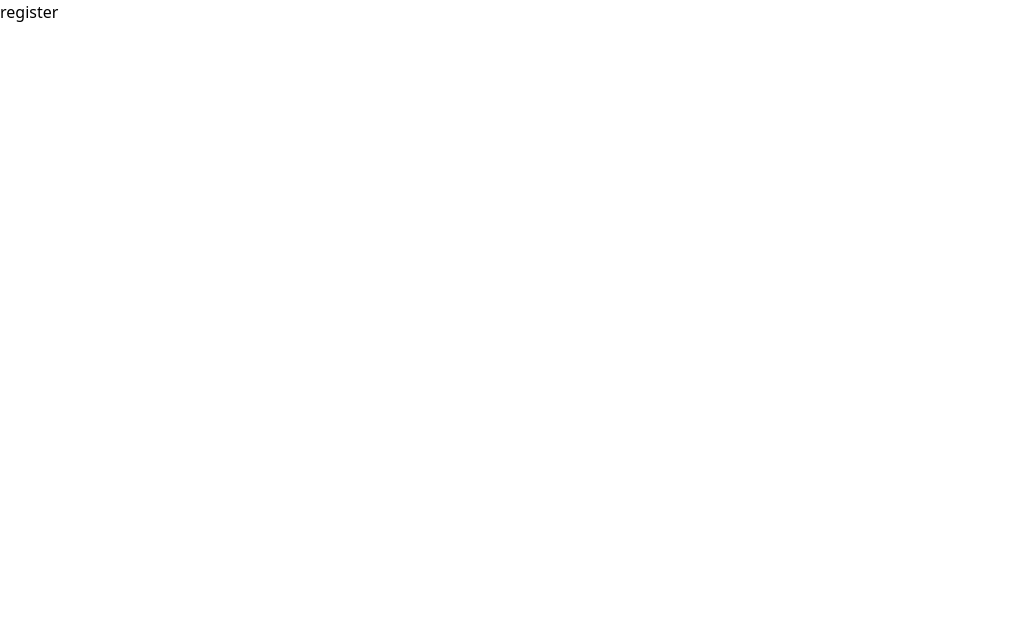
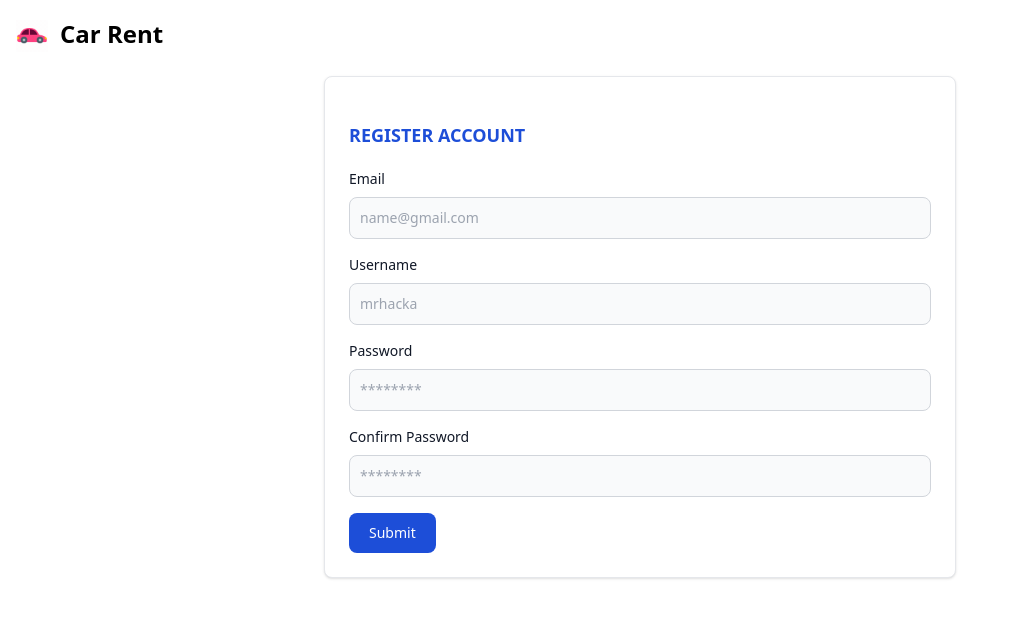
Before and after one commit to spacesick/law_final_fe, a Nuxt app: page /auth/register in a window 1280 px wide. Shown: the top 618 px of the page, without its empty margins (0-1018 px from the left). Built offline with nearby package versions, Linux system fonts and the light colour scheme.

Commit message:
init register page

```diff
--- /dev/null
+++ b/components/auth/CInput.vue
@@ -0,0 +1,21 @@
+<template>
+  <div>
+    <label class="block mb-2 text-sm font-medium text-gray-900">{{
+      label
+    }}</label>
+    <input
+      :value="value"
+      :placeholder="placeholder"
+      required
+      class="bg-gray-50 border border-gray-300 text-gray-900 text-sm rounded-lg block w-full p-2.5"
+      :type="type"
+      @input="$emit('input', $event.target.value)"
+    />
+  </div>
+</template>
+
+<script>
+export default {
+  props: ['label', 'type', 'placeholder', 'value'],
+}
+</script>
--- a/components/universal/AppHeader.vue
+++ b/components/universal/AppHeader.vue
@@ -9,6 +9,7 @@
           >Car Rent</span
         >
       </nuxt-link>
+      <Fragment v-if="tokenExist">
         <button
           data-collapse-toggle="navbar-default"
           type="button"
@@ -36,14 +37,6 @@
             class="font-medium flex flex-col p-4 md:p-0 mt-4 border border-gray-100 rounded-lg bg-gray-50 md:flex-row md:space-x-8 md:mt-0 md:border-0 md:bg-white"
           >
             <li>
-            <a
-              href="#"
-              class="block py-2 pl-3 pr-4 text-white bg-blue-700 rounded md:bg-transparent md:text-blue-700 md:p-0"
-              aria-current="page"
-              >Home</a
-            >
-          </li>
-          <li>
               <nuxt-link
                 to="/about"
                 class="block py-2 pl-3 pr-4 text-gray-900 rounded hover:bg-gray-100 md:hover:bg-transparent md:border-0 md:hover:text-blue-700 md:p-0"
@@ -55,10 +48,11 @@
               <button @click="setToken">mutate</button>
             </li>
             <li>
-            <button @click="removeToken">remove</button>
+              <button class="text-red-500" @click="logout">Logout</button>
             </li>
           </ul>
         </div>
+      </Fragment>
     </div>
   </nav>
 </template>
@@ -68,6 +62,7 @@ import { mapActions } from 'vuex'
 
 export default {
   name: 'AppHeader',
+  props: ['tokenExist'],
   computed: {
     token() {
       return this.$store.state.auth.token
@@ -78,8 +73,10 @@ export default {
       setToken: 'auth/setToken',
       removeToken: 'auth/removeToken',
     }),
+    logout() {
+      this.removeToken()
+      this.$router.push('/auth/login')
+    },
   },
 }
 </script>
-
-<style></style>
--- a/layouts/default.vue
+++ b/layouts/default.vue
@@ -1,6 +1,6 @@
 <template>
-  <div>
-    <AppHeader v-if="token" />
+  <div class="min-w-screen min-h-screen">
+    <AppHeader :token-exist="token" />
     <nuxt />
   </div>
 </template>
@@ -19,5 +19,3 @@ export default {
   },
 }
 </script>
-
-<style></style>
--- /dev/null
+++ b/pages/auth/login.vue
@@ -0,0 +1,9 @@
+<template>
+  <h1>login</h1>
+</template>
+
+<script>
+export default {}
+</script>
+
+<style></style>
--- a/pages/auth/register.vue
+++ b/pages/auth/register.vue
@@ -1,9 +1,87 @@
 <template>
-  <h1>register</h1>
+  <div class="flex items-center justify-center w-full p-2">
+    <form
+      class="block p-6 bg-white border border-gray-200 rounded-lg shadow w-1/2"
+    >
+      <h1 class="my-5 font-bold text-lg text-blue-700">REGISTER ACCOUNT</h1>
+      <div class="flex flex-col gap-4">
+        <CInput v-model="email" v-bind="inputData[0]" />
+        <CInput v-model="username" v-bind="inputData[1]" />
+        <CInput v-model="password" v-bind="inputData[2]" />
+        <CInput v-model="confirmPassword" v-bind="inputData[3]" />
+      </div>
+      <button
+        class="mt-4 text-white bg-blue-700 hover:bg-blue-800 focus:ring-4 focus:outline-none focus:ring-blue-300 font-medium rounded-lg text-sm w-full sm:w-auto px-5 py-2.5 text-center"
+        @click.prevent="submitForm"
+      >
+        Submit
+      </button>
+    </form>
+  </div>
 </template>
 
 <script>
-export default {}
+import { mapActions } from 'vuex'
+import CInput from '~/components/auth/CInput.vue'
+import validateEmail from '~/utils/validateEmail'
+
+export default {
+  components: {
+    CInput,
+  },
+  data() {
+    return {
+      email: '',
+      username: '',
+      password: '',
+      confirmPassword: '',
+      inputData: [
+        {
+          label: 'Email',
+          type: 'email',
+          placeholder: 'name@gmail.com',
+          val: '',
+        },
+        {
+          label: 'Username',
+          type: 'text',
+          placeholder: 'mrhacka',
+          val: '',
+        },
+        {
+          label: 'Password',
+          type: 'password',
+          placeholder: '********',
+          val: '',
+        },
+        {
+          label: 'Confirm Password',
+          type: 'password',
+          placeholder: '********',
+          val: '',
+        },
+      ],
+    }
+  },
+  methods: {
+    ...mapActions({
+      setToken: 'auth/setToken',
+    }),
+    submitForm: function () {
+      if (
+        !validateEmail(this.email) ||
+        !this.username ||
+        !this.password ||
+        !(this.password === this.confirmPassword)
+      ) {
+        // remove alert on prod
+        alert('gagal')
+        return false
+      }
+
+      this.setToken('test-token')
+      this.$router.push('/')
+    },
+  },
+}
 </script>
-
-<style></style>
--- /dev/null
+++ b/utils/validateEmail.js
@@ -0,0 +1,5 @@
+export default function (email) {
+  const re =
+    /^(([^<>()[\]\\.,;:\s@"]+(\.[^<>()[\]\\.,;:\s@"]+)*)|(".+"))@((\[[0-9]{1,3}\.[0-9]{1,3}\.[0-9]{1,3}\.[0-9]{1,3}\])|(([a-zA-Z\-0-9]+\.)+[a-zA-Z]{2,}))$/
+  return re.test(email)
+}
```
Also changed, not shown: .eslintrc.js. Lines whose indentation alone changed are shown as unchanged.
